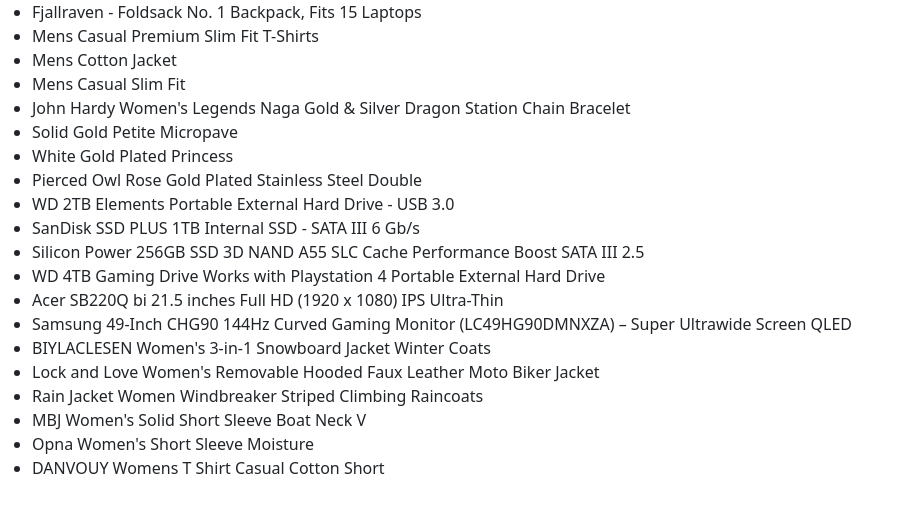
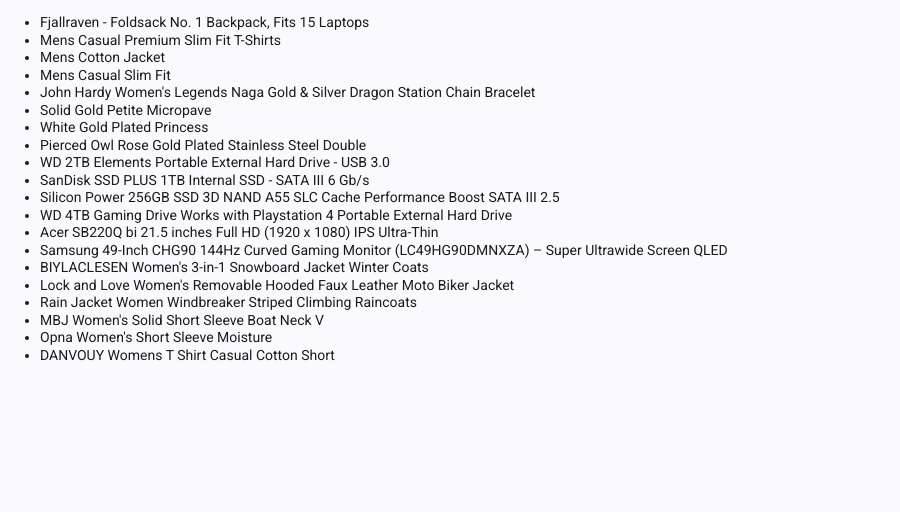
Before and after one commit to NozimaOrinboyeva/angular-course, an Angular app: page /products in a window 1280 px wide. Shown: the top 512 px of the page, without its empty margins (0-900 px from the left). Built offline with nearby package versions, Linux system fonts and the light colour scheme; data requests are answered from the project's data file.

Commit message:
product list

```diff
--- a/angular.json
+++ b/angular.json
@@ -22,8 +22,9 @@
               }
             ],
             "styles": [
-              "src/styles.css",
-              "node_modules/bootstrap/dist/css/bootstrap.min.css"
+              "@angular/material/prebuilt-themes/azure-blue.css",
+              "src/custom-theme.scss",
+              "src/styles.css"
             ]
           },
           "configurations": {
--- a/package.json
+++ b/package.json
@@ -20,10 +20,12 @@
   },
   "private": true,
   "dependencies": {
+    "@angular/cdk": "^20.1.3",
     "@angular/common": "^20.1.0",
     "@angular/compiler": "^20.1.0",
     "@angular/core": "^20.1.0",
     "@angular/forms": "^20.1.0",
+    "@angular/material": "^20.1.3",
     "@angular/platform-browser": "^20.1.0",
     "@angular/router": "^20.1.0",
     "bootstrap": "^5.3.7",
--- /dev/null
+++ b/src/app/23-dars/product/product.css
@@ -0,0 +1,38 @@
+.product-card {
+    display: flex;
+    max-width: 100%;
+    flex-direction: column;
+    cursor: pointer;
+    transition: transform 0.2s ease;
+}
+.product-card:hover {
+    transform: scale(1.02);
+}
+mat-card-content p {
+    font-size: 14px;
+    color: #555;
+}
+mat-card-title {
+    font-weight: bold;
+    font-size: 16px;
+}
+
+mat-card-subtitle {
+    font-size: 13px;
+    color: #888;
+}
+
+mat-card-content {
+    flex-grow: 1;
+    font-size: 13px;
+    color: #333;
+}
+
+img[mat-card-sm-image] {
+    width: 100px;
+    height: 100px;
+    object-fit: cover;
+    border-radius: 6px;
+    padding: 8px;
+    margin-left: 10px;
+}
--- /dev/null
+++ b/src/app/23-dars/product/product.html
@@ -0,0 +1,21 @@
+<div class="container">
+    <h1 >Product List</h1>
+    <mat-grid-list cols="3" rowHeight="2:1" gutterSize="16px">
+        @for (item of product(); track item.id) {
+            <mat-grid-tile>
+                <mat-card class="product-card" appearance="outlined">
+                    <mat-card-header>
+                      <mat-card-title-group>
+                        <mat-card-title>{{ item.title | trouncate:50 }}</mat-card-title>
+                        <mat-card-subtitle>{{item.category}}</mat-card-subtitle>
+                        <img mat-card-sm-image [src]="item.image" >
+                      </mat-card-title-group>
+                    </mat-card-header>
+                    <mat-card-content>{{item.description | trouncate: 200}}</mat-card-content>
+                  </mat-card>
+            </mat-grid-tile>
+            }
+    </mat-grid-list>
+
+
+</div>
--- /dev/null
+++ b/src/app/23-dars/product/product.ts
@@ -0,0 +1,21 @@
+import { Component, inject } from '@angular/core';
+import { MatCardModule } from '@angular/material/card';
+import { ProductService } from '../../services/product.service';
+import { toSignal } from '@angular/core/rxjs-interop';
+import { MatGridListModule } from '@angular/material/grid-list';
+import { TrouncatePipe } from '../../pipes/trouncate-pipe';
+
+@Component({
+  selector: 'app-product',
+  imports: [MatCardModule,MatGridListModule,TrouncatePipe],
+  templateUrl: './product.html',
+  styleUrl: './product.css',
+  standalone: true,
+})
+export class Product {
+  productService = inject(ProductService);
+
+  product = toSignal(this.productService.getProducts(),{
+    initialValue: [],
+  });
+}
--- a/src/app/app.routes.ts
+++ b/src/app/app.routes.ts
@@ -1,7 +1,9 @@
 import { Routes } from '@angular/router';
 import { ProductList } from './product-list/product-list';
+import { Product } from './23-dars/product/product';
 
 export const routes: Routes = [
     { path: '', redirectTo: '/products', pathMatch: 'full' },
     { path: 'products', component: ProductList },
+    {path: '23-dars/product', component: Product}
 ];
--- a/src/app/app.ts
+++ b/src/app/app.ts
@@ -4,7 +4,7 @@ import { RouterOutlet } from '@angular/router';
 @Component({
   selector: 'app-root',
   templateUrl: 'app.html',
-  imports: [RouterOutlet],
+  imports: [RouterOutlet,],
 })
 export class App {
 }
--- /dev/null
+++ b/src/app/pipes/trouncate-pipe.ts
@@ -0,0 +1,13 @@
+import { Pipe, PipeTransform } from '@angular/core';
+
+@Pipe({
+  name: 'trouncate',
+  standalone: true,
+})
+export class TrouncatePipe implements PipeTransform {
+  transform(value: string, limit: number = 100, trail: string = '...'): string {
+    if(!value) return '';
+    return value.length > limit ? value.slice(0,limit) + trail : value;
+  }
+
+}
--- /dev/null
+++ b/src/custom-theme.scss
@@ -0,0 +1,30 @@
+
+// Include theming for Angular Material with `mat.theme()`.
+// This Sass mixin will define CSS variables that are used for styling Angular Material
+// components according to the Material 3 design spec.
+// Learn more about theming and how to use it for your application's
+// custom components at https://material.angular.dev/guide/theming
+@use '@angular/material' as mat;
+
+html {
+  @include mat.theme((
+    color: (
+      primary: mat.$azure-palette,
+      tertiary: mat.$blue-palette,
+    ),
+    typography: Roboto,
+    density: 0,
+  ));
+
+  // Default the application to a light color theme. This can be changed to
+  // `dark` to enable the dark color theme, or to `light dark` to defer to the
+  // user's system settings.
+  color-scheme: light;
+
+  // Set a default background, font and text colors for the application using
+  // Angular Material's system-level CSS variables. Learn more about these
+  // variables at https://material.angular.dev/guide/system-variables
+  background-color: var(--mat-sys-surface);
+  color: var(--mat-sys-on-surface);
+  font: var(--mat-sys-body-medium);
+}
--- a/src/index.html
+++ b/src/index.html
@@ -6,6 +6,8 @@
   <base href="/">
   <meta name="viewport" content="width=device-width, initial-scale=1">
   <link rel="icon" type="image/x-icon" href="favicon.ico">
+  <link href="https://fonts.googleapis.com/css2?family=Roboto:wght@300;400;500&display=swap" rel="stylesheet">
+  <link href="https://fonts.googleapis.com/icon?family=Material+Icons" rel="stylesheet">
 </head>
 <body>
   <app-root></app-root>
--- a/src/styles.css
+++ b/src/styles.css
@@ -1 +1,20 @@
 /* You can add global styles to this file, and also import other style files */
+
+@import  "@angular/material/prebuilt-themes/azure-blue.css"
+;
+html, body { height: 100%; }
+body { margin: 0; font-family: Roboto, "Helvetica Neue", sans-serif; }
+html,
+body{
+    height: 100%;
+}
+body{
+    margin: 0;
+    font-family: Roboto, "Helvetica Neue", sans-serif;
+}
+
+.container {
+    padding: 50px;
+    max-width: 1200px;
+    margin: auto;
+}
```
Also changed, not shown: 2 other files (tests, documents, lock files or other folders).
